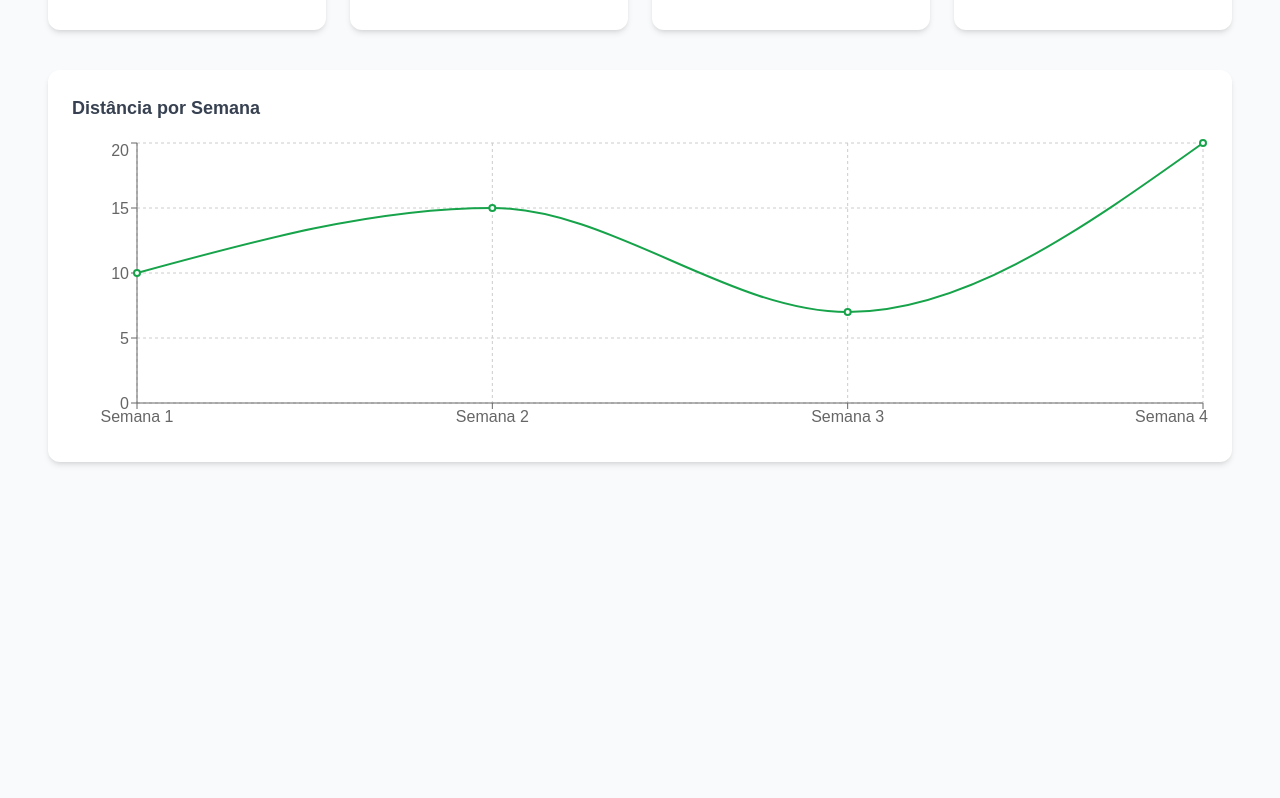
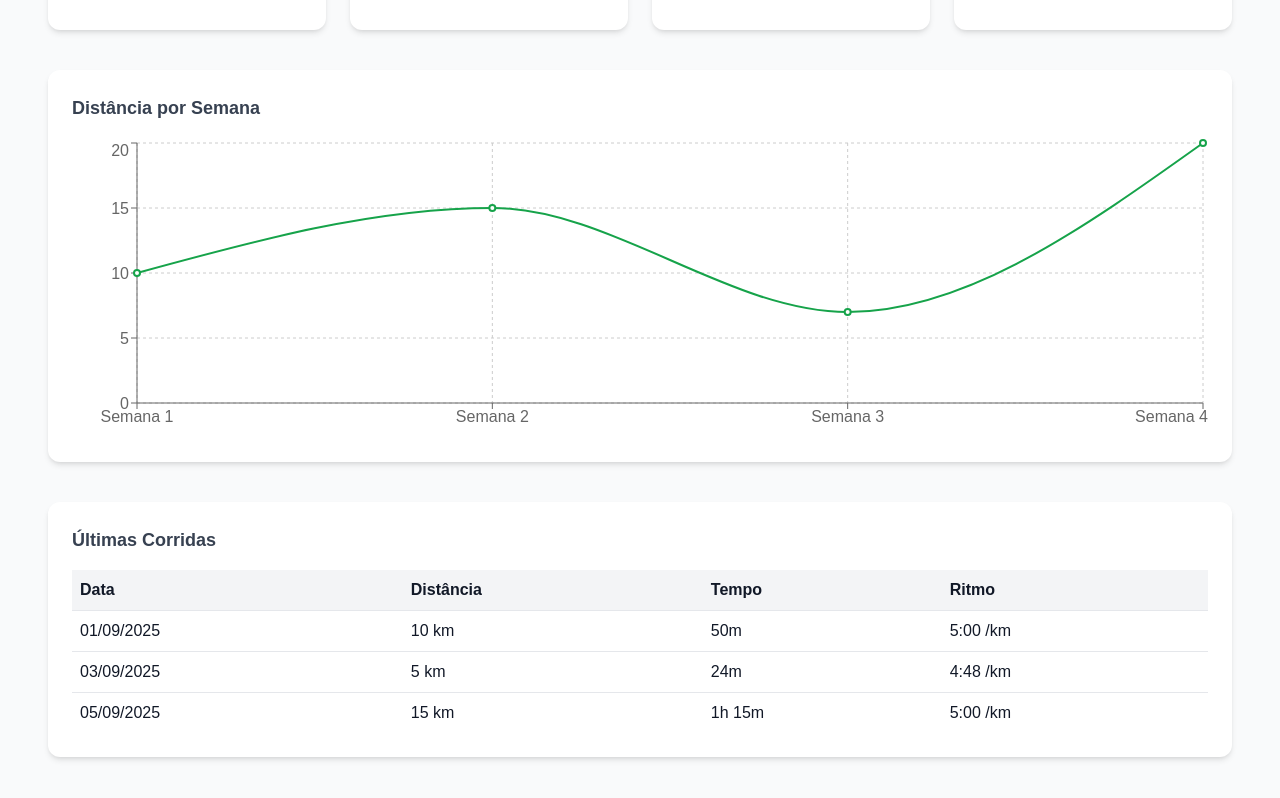
Before and after one commit to felipetormesdev/run-dashboard, a Next.js app: page /dashboard in a window 1280 px wide. Shown: the part 274-1072 px from the top of the page. Before the commit the page ends 800 px from the top, so only its background shows below. Built offline with nearby package versions, Linux system fonts and the light colour scheme.

Commit message:
feat: add recent runs table with mock data to dashboard

```diff
--- a/src/app/dashboard/page.tsx
+++ b/src/app/dashboard/page.tsx
@@ -1,10 +1,11 @@
 import DashboardLayout from "@/components/DashboardLayout";
 import Card from "@/components/Card";
 import DistanceChart from "@/components/DistanceChart";
+import RecentRunsTable from "@/components/RecentRunsTable";
 
 export default function DashboardPage() {
   return (
-    <main className="p-6 space-y-6">
+    <main className="p-6 space-y-10">
       <DashboardLayout>
         {/* Cards */}
         <div className="grid gap-6 sm:grid-cols-2 lg:grid-cols-4">
@@ -18,6 +19,11 @@ export default function DashboardPage() {
         <div className="mt-10">
           <DistanceChart />
         </div>
+
+        {/* Tabela */}
+        <div className="mt-10">
+          <RecentRunsTable />
+        </div>
       </DashboardLayout>
     </main>
   );
--- /dev/null
+++ b/src/components/RecentRunsTable.tsx
@@ -0,0 +1,39 @@
+"use client";
+
+const runs = [
+  { date: "01/09/2025", distance: "10 km", time: "50m", pace: "5:00 /km" },
+  { date: "03/09/2025", distance: "5 km", time: "24m", pace: "4:48 /km" },
+  { date: "05/09/2025", distance: "15 km", time: "1h 15m", pace: "5:00 /km" },
+];
+
+export default function RecentRunsTable() {
+  return (
+    <div className="rounded-xl bg-white p-6 shadow-md">
+      <h2 className="mb-4 text-lg font-semibold text-gray-700">
+        Últimas Corridas
+      </h2>
+      <div className="overflow-x-auto">
+        <table className="w-full table-auto border-collapse">
+          <thead>
+            <tr className="bg-gray-100 text-left">
+              <th className="p-2">Data</th>
+              <th className="p-2">Distância</th>
+              <th className="p-2">Tempo</th>
+              <th className="p-2">Ritmo</th>
+            </tr>
+          </thead>
+          <tbody>
+            {runs.map((run, index) => (
+              <tr key={index} className="border-t">
+                <td className="p-2">{run.date}</td>
+                <td className="p-2">{run.distance}</td>
+                <td className="p-2">{run.time}</td>
+                <td className="p-2">{run.pace}</td>
+              </tr>
+            ))}
+          </tbody>
+        </table>
+      </div>
+    </div>
+  );
+}
```
